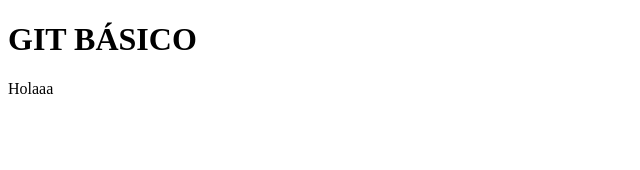
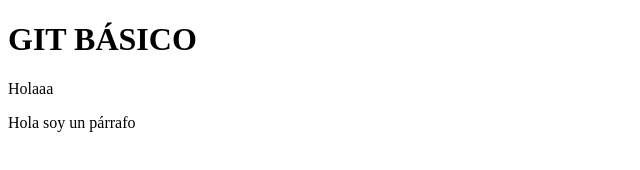
Before and after one commit to hispanos/test-git, a plain HTML site: page index.html in a window 1280 px wide. Shown: the whole page, without its empty margins (0-640 px from the left). Drawn offline with Linux system fonts and the light colour scheme.

```diff
--- a/index.html
+++ b/index.html
@@ -12,6 +12,12 @@
 
     <p>Holaaa</p>
 
+    <div>
+        <section>
+            <p>Hola soy un párrafo</p>
+        </section>
+    </div>
+
     <script src="./main.js"></script>
 </body>
 </html>
--- a/main.js
+++ b/main.js
@@ -0,0 +1 @@
+console.log('Holaaa');
```
